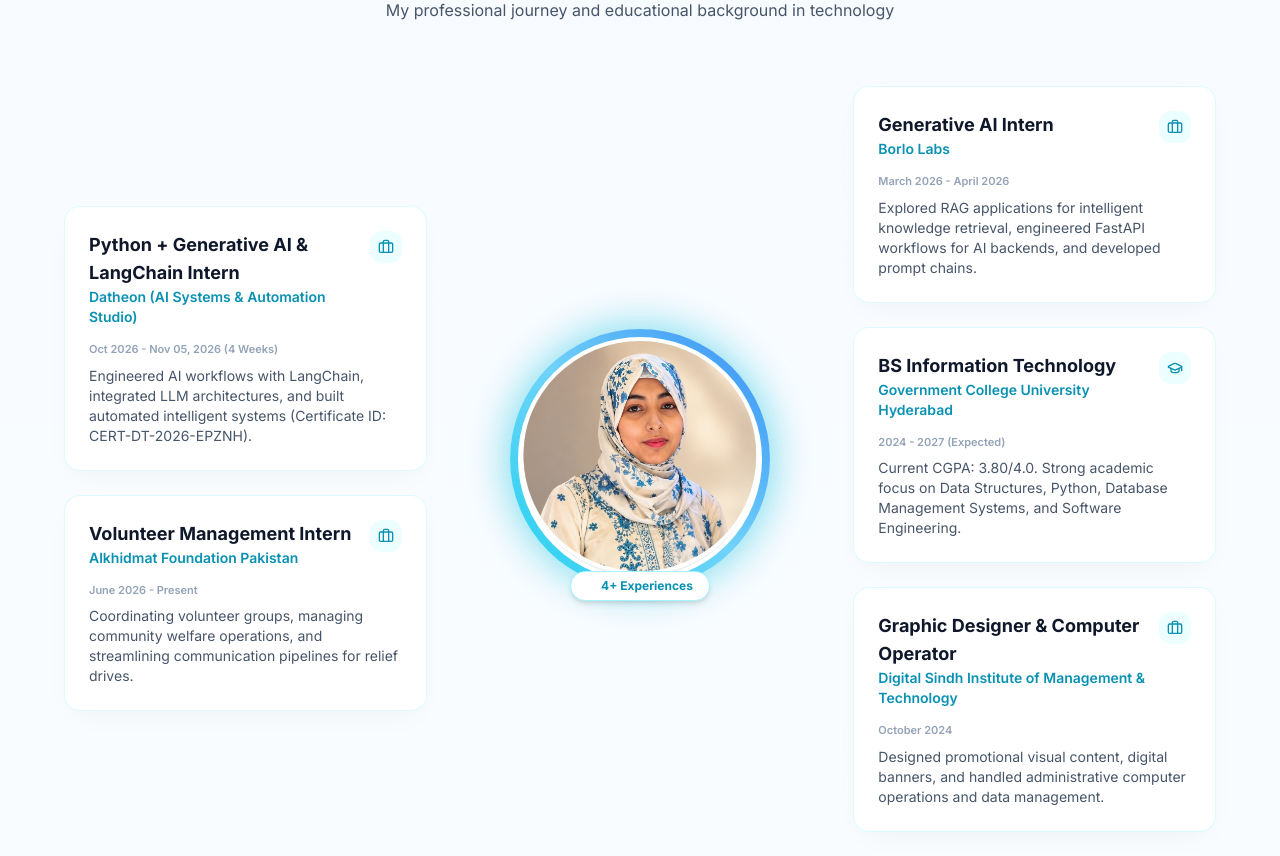
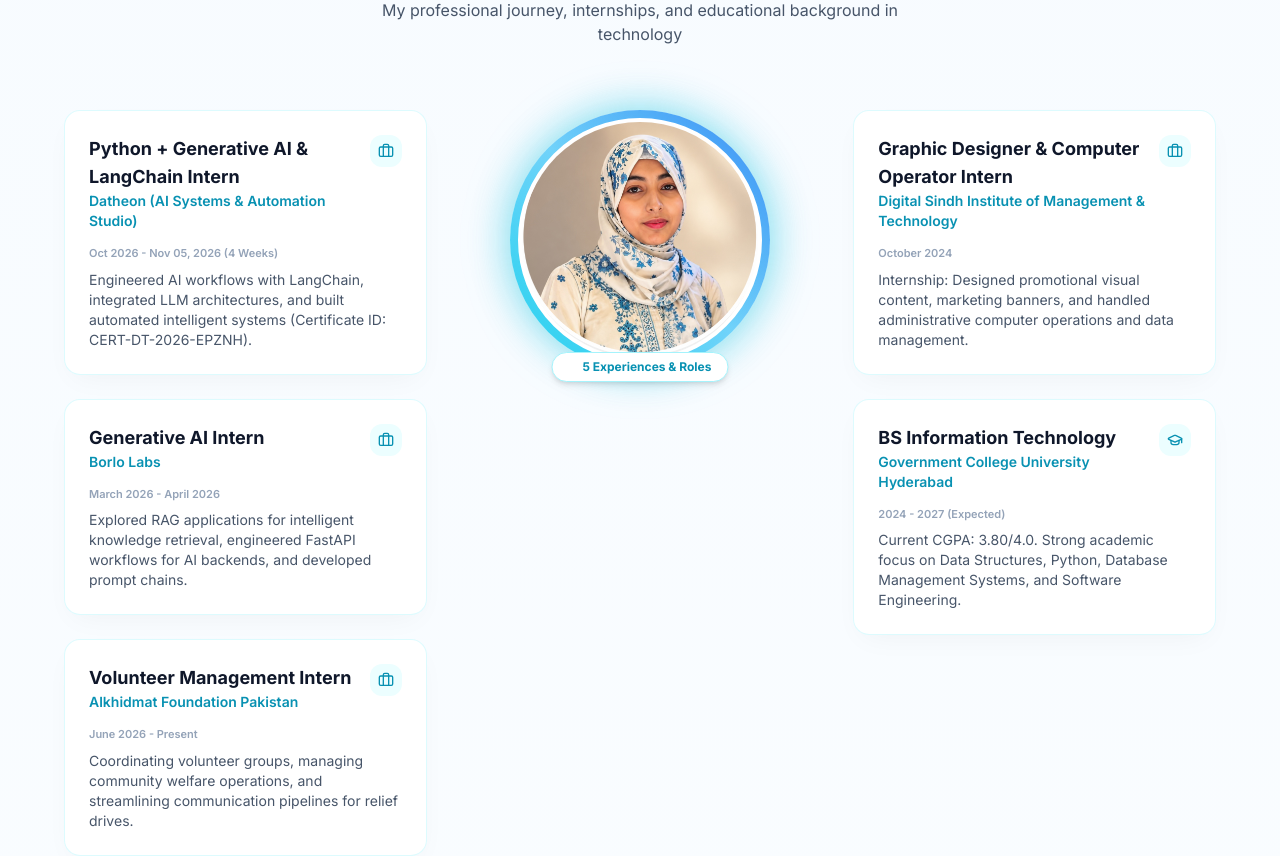
Before and after one commit to Kashish-coder06/Kashish-portfolio, a Next.js app: page / in a window 1280 px wide. Shown: the part 4420-5276 px from the top of the page. Built offline with nearby package versions, Linux system fonts and the light colour scheme.

Commit message:
Update Digital Sindh role to Internship and balance Experience section layout

```diff
--- a/components/Experience.tsx
+++ b/components/Experience.tsx
@@ -9,12 +9,8 @@ import { siteContent, ExperienceItem } from "@/data/content";
 export default function Experience() {
   const { experience, personal, socials } = siteContent;
 
-  const leftCards = experience.items.filter(
-    (item) => item.position === "left-top" || item.position === "left-bottom"
-  );
-  const rightCards = experience.items.filter(
-    (item) => item.position === "right-top" || item.position === "right-bottom"
-  );
+  const leftCards = experience.items.filter((item) => item.side === "left");
+  const rightCards = experience.items.filter((item) => item.side === "right");
 
   const renderCard = (item: ExperienceItem) => {
     const isEducation = item.role.includes("BS Information");
@@ -73,15 +69,15 @@ export default function Experience() {
           </p>
         </div>
 
-        {/* 4 Cards Around Center Character (Reference Layout) */}
-        <div className="grid grid-cols-1 lg:grid-cols-12 gap-8 items-center mb-16">
-          {/* Left Column (2 Cards) */}
+        {/* Symmetrical Balanced Layout with Center Character Avatar */}
+        <div className="grid grid-cols-1 lg:grid-cols-12 gap-8 items-start mb-16">
+          {/* Left Column (3 Experience Cards) */}
           <div className="lg:col-span-4 flex flex-col gap-6 order-2 lg:order-1">
             {leftCards.map((item) => renderCard(item))}
           </div>
 
-          {/* Center Column: Professional Character Pose + Experience Badge */}
-          <div className="lg:col-span-4 flex flex-col items-center justify-center order-1 lg:order-2 my-6 lg:my-0">
+          {/* Center Column: Sticky Balanced Professional Character Avatar */}
+          <div className="lg:col-span-4 flex flex-col items-center justify-center order-1 lg:order-2 my-6 lg:my-0 lg:sticky lg:top-28">
             <div className="relative w-[220px] h-[220px] sm:w-[260px] sm:h-[260px] rounded-full p-2 bg-gradient-to-tr from-cyan-400 via-sky-300 to-blue-500 shadow-glow-lg flex items-center justify-center">
               {/* Soft Ambient Glow */}
               <div className="absolute inset-0 rounded-full bg-cyan-400/25 blur-xl pointer-events-none" />
@@ -97,7 +93,7 @@ export default function Experience() {
                 />
               </div>
 
-              {/* Badge Below Avatar (Matching Reference) */}
+              {/* Badge Below Avatar */}
               <div className="absolute -bottom-3 left-1/2 -translate-x-1/2 px-4 py-1.5 rounded-full bg-white dark:bg-slate-800 shadow-md border border-cyan-200 dark:border-cyan-800 flex items-center gap-1.5 whitespace-nowrap z-20">
                 <span className="w-2 h-2 rounded-full bg-cyan-500 animate-ping" />
                 <span className="text-xs font-bold text-cyan-600 dark:text-cyan-400">
@@ -107,7 +103,7 @@ export default function Experience() {
             </div>
           </div>
 
-          {/* Right Column (2 Cards) */}
+          {/* Right Column (2 Experience Cards) */}
           <div className="lg:col-span-4 flex flex-col gap-6 order-3">
             {rightCards.map((item) => renderCard(item))}
           </div>
--- a/data/content.ts
+++ b/data/content.ts
@@ -20,7 +20,7 @@ export interface ExperienceItem {
   duration: string;
   description: string;
   badge?: string;
-  position: "left-top" | "left-middle" | "left-bottom" | "right-top" | "right-middle" | "right-bottom";
+  side: "left" | "right";
 }
 
 export interface EducationItem {
@@ -301,8 +301,8 @@ export const siteContent = {
   experience: {
     heading: "My",
     headingHighlight: "Experience",
-    subtitle: "My professional journey and educational background in technology",
-    badgeCenter: "4+ Experiences",
+    subtitle: "My professional journey, internships, and educational background in technology",
+    badgeCenter: "5 Experiences & Roles",
     items: [
       {
         id: "datheon",
@@ -311,7 +311,16 @@ export const siteContent = {
         duration: "Oct 2026 - Nov 05, 2026 (4 Weeks)",
         description:
           "Engineered AI workflows with LangChain, integrated LLM architectures, and built automated intelligent systems (Certificate ID: CERT-DT-2026-EPZNH).",
-        position: "left-top",
+        side: "left",
+      },
+      {
+        id: "borlo-labs",
+        role: "Generative AI Intern",
+        company: "Borlo Labs",
+        duration: "March 2026 - April 2026",
+        description:
+          "Explored RAG applications for intelligent knowledge retrieval, engineered FastAPI workflows for AI backends, and developed prompt chains.",
+        side: "left",
       },
       {
         id: "alkhidmat",
@@ -320,16 +329,16 @@ export const siteContent = {
         duration: "June 2026 - Present",
         description:
           "Coordinating volunteer groups, managing community welfare operations, and streamlining communication pipelines for relief drives.",
-        position: "left-bottom",
+        side: "left",
       },
       {
-        id: "borlo-labs",
-        role: "Generative AI Intern",
-        company: "Borlo Labs",
-        duration: "March 2026 - April 2026",
+        id: "digital-sindh",
+        role: "Graphic Designer & Computer Operator Intern",
+        company: "Digital Sindh Institute of Management & Technology",
+        duration: "October 2024",
         description:
-          "Explored RAG applications for intelligent knowledge retrieval, engineered FastAPI workflows for AI backends, and developed prompt chains.",
-        position: "right-top",
+          "Internship: Designed promotional visual content, marketing banners, and handled administrative computer operations and data management.",
+        side: "right",
       },
       {
         id: "gcuh-degree",
@@ -338,16 +347,7 @@ export const siteContent = {
         duration: "2024 - 2027 (Expected)",
         description:
           "Current CGPA: 3.80/4.0. Strong academic focus on Data Structures, Python, Database Management Systems, and Software Engineering.",
-        position: "right-bottom",
-      },
-      {
-        id: "digital-sindh",
-        role: "Graphic Designer & Computer Operator",
-        company: "Digital Sindh Institute of Management & Technology",
-        duration: "October 2024",
-        description:
-          "Designed promotional visual content, digital banners, and handled administrative computer operations and data management.",
-        position: "right-bottom",
+        side: "right",
       },
     ] as ExperienceItem[],
 
```
